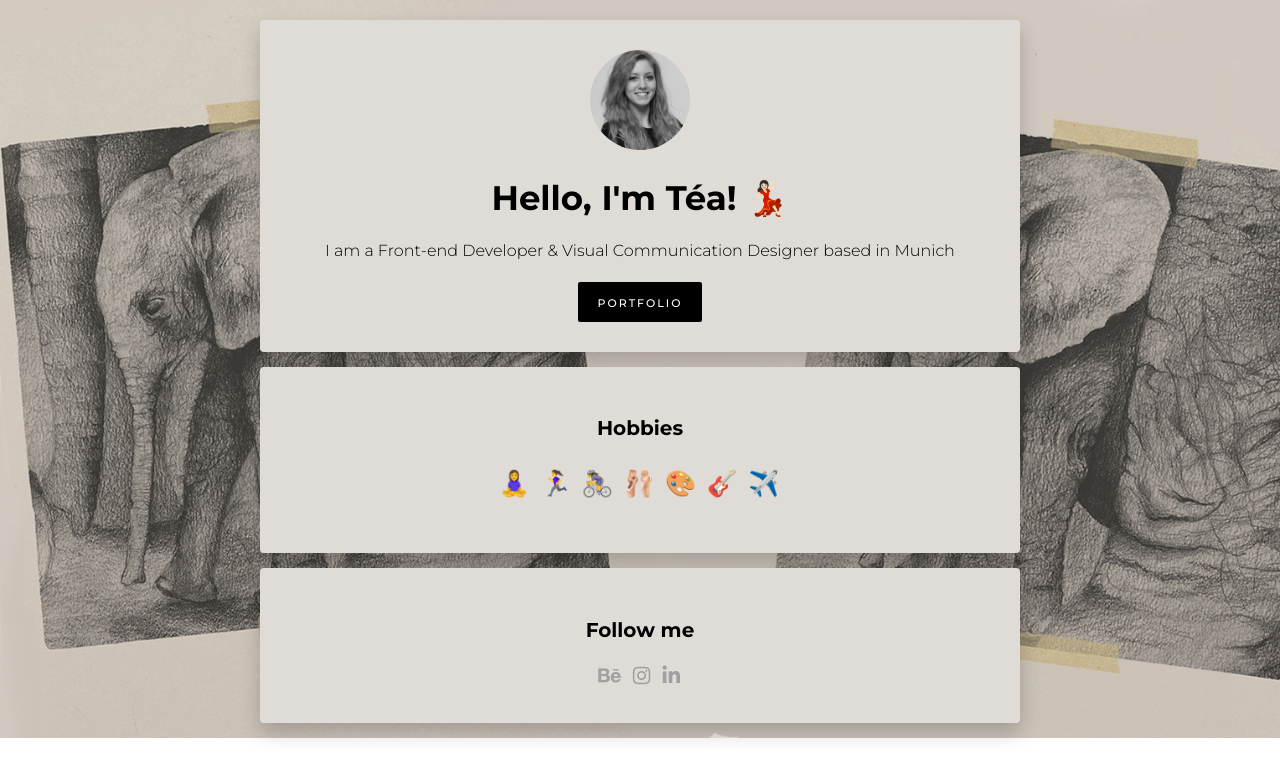
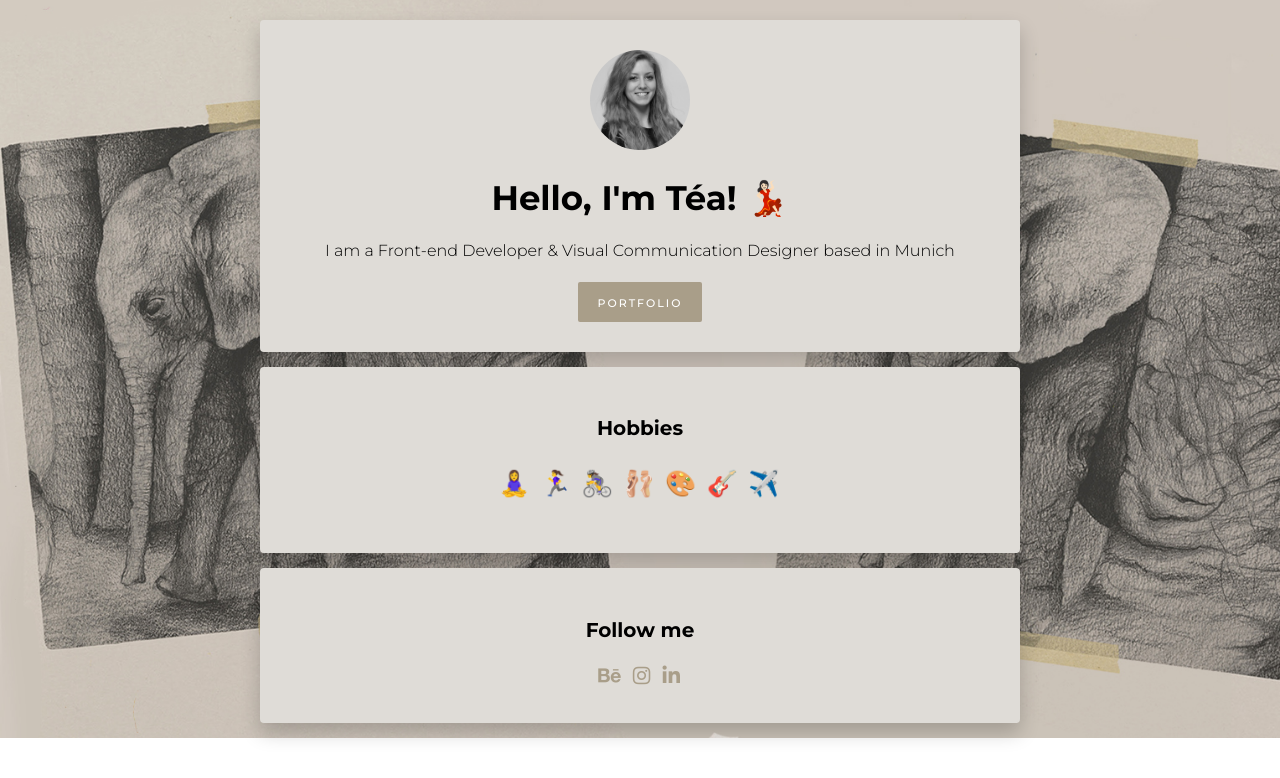
Before and after one commit to tea-fil/profile, a plain HTML site: page index.html in a window 1280 px wide. In both pictures the pointer is over the link "portfolio". Drawn offline with Linux system fonts and the light colour scheme.

Commit message:
new background

```diff
--- a/style.css
+++ b/style.css
@@ -48,7 +48,7 @@ div {
 a {
   font-weight: 500;
   text-decoration: none;
-  color: rgb(160, 160, 160);
+  color: #a99e89;
   font-variant: small-caps;
   letter-spacing: 2px;
 }
@@ -62,7 +62,7 @@ a {
 }
 
 .btn-grey:hover {
-  background-color: rgb(0, 0, 0);
+  background-color: #a99e89;
 }
 
 .list-inline {
```
